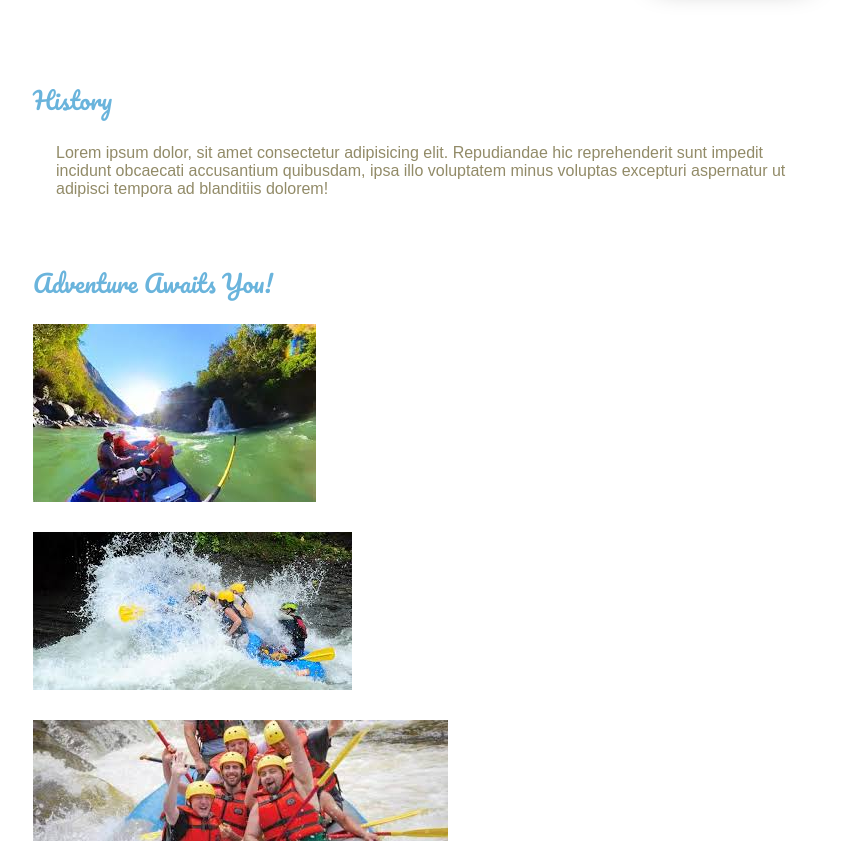
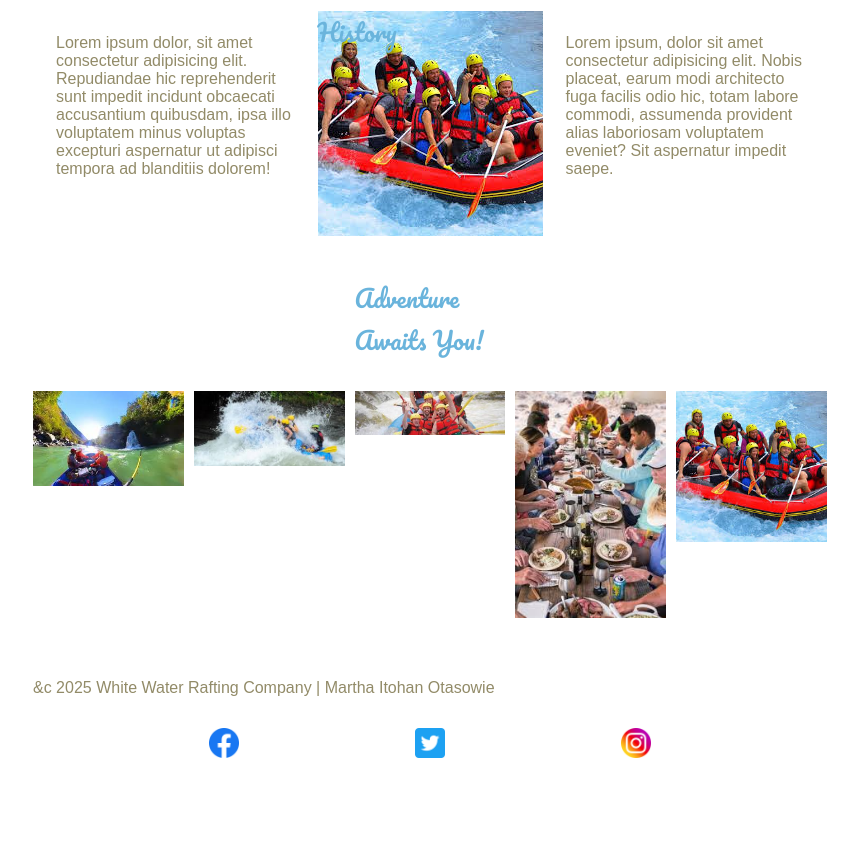
Before and after one commit to Marthagram/wdd130, a plain HTML site: page wwr/about.html in a window 1280 px wide. Shown: the part 601-1445 px from the top of the page, without its empty margins (210-1068 px from the left). After the commit the page ends 1386 px from the top, so only its background shows below. Drawn offline with Linux system fonts and the light colour scheme; a web font is replaced by a local one.

Commit message:
about page enhancement

```diff
--- a/styles/styles.css
+++ b/styles/styles.css
@@ -6,13 +6,24 @@
 :root{
     --color:darkblue;
 
+header, .grid, footer {
+    max-width: 840px;
+    margin:0 auto;
+}
 
 }
 nav {
+    display:flex;
+    flex-direction: row;
+    justify-content: space-evenly;
+    align-items: center;
     background-color: var(--color);
+
 
 }
 nav a{
+    display: block;
+    text-decoration: none;
     color: white;
     display: block;
     padding: 20px 20px 20px 30px ;
@@ -21,7 +32,14 @@ nav a{
 h1 {
     color: var(--color);
     padding-left: 50px;
+    border-bottom: 1px solid black;
 }
+.grid{
+    display: grid;
+    align-items: center;
+    grid-template-columns: 1fr 1fr;
+}
+
 main img {
     float: right;
     width: 150px;
@@ -32,15 +50,12 @@ main img {
 
 }
 main p {
-    padding-left: 50px ;
+    padding-left: 10px ;
 }
-main{
-    max-width: 640px;
-}
+
+
 aside{
     position: relative;
-    width: 550px;
-    height: 200px;
     display: inline-block;
 
 
@@ -50,6 +65,7 @@ aside{
 aside img{
     width: 150px;
     height: auto;
+
 
 }
 
@@ -67,11 +83,11 @@ footer{
 
 }
 /* Class Selectors */
-.box{
+.nigeria{
     margin: 10px;
     border: 1px solid rgb(0 0 0/10%);
     padding:10px;
-    background-color: #a6e73ef1;
+    background-color: #82bd23f1;
     color: #000;
     padding-left: 30px;
     margin-left: 45px;
--- a/wwr/about.html
+++ b/wwr/about.html
@@ -40,23 +40,29 @@
                 </article>
             </div>
             <section class="history">
-                <h2>
+                <h2 class="historyhead">
                     History
                 </h2>
-                <p>
+                <img src="images/rafting-adventure5.jpeg" alt="rafting photo">
+                <p class="first para">
                     Lorem ipsum dolor, sit amet consectetur adipisicing elit. Repudiandae hic reprehenderit sunt impedit incidunt obcaecati accusantium quibusdam,
                         ipsa illo voluptatem minus voluptas excepturi aspernatur ut adipisci tempora ad blanditiis dolorem!
+                </p>
+
+                <p class="second para">
+                    Lorem ipsum, dolor sit amet consectetur adipisicing elit. Nobis placeat, earum modi architecto fuga facilis odio hic, totam labore commodi,
+                    assumenda provident alias laboriosam voluptatem eveniet? Sit aspernatur impedit saepe.
                 </p>
             </section>
             <section class="adventure">
                 <h2>
                     Adventure Awaits You!
                 </h2>
-                <img src="images/rafting-adventure1.jpeg" alt="white Water rafting Photo">
-                <img src="images/rafting-adventure2.jpeg" alt="white Water Rafting Photo two">
-                <img src="images/rafting-adventure3.jpeg" alt="white Water Rafting Photo three">
-                <img src="images/rafting-adventure4.jpeg" alt="white Water Rafting Photo four">
-                <img src="images/rafting-adventure5.jpeg" alt="white Water Rafting Photo five">
+                <img src="images/rafting-adventure1.jpeg" alt="white Water rafting Photo" class="raftone">
+                <img src="images/rafting-adventure2.jpeg" alt="white Water Rafting Photo two" class="rafttwo">
+                <img src="images/rafting-adventure3.jpeg" alt="white Water Rafting Photo three" class="raftthree">
+                <img src="images/rafting-adventure4.jpeg" alt="white Water Rafting Photo four" class="raftfour">
+                <img src="images/rafting-adventure5.jpeg" alt="white Water Rafting Photo five" class="raftfive">
             </section>
         </main>
         <footer>
--- a/wwr/styles/rafting.css
+++ b/wwr/styles/rafting.css
@@ -7,11 +7,22 @@
     --body-font: "Amaranth", sans-serif;
 }
 
+header, main, footer{
+    width: 840px;
+    margin: 0 auto;
+}
 header{
+    display: grid;
+    grid-template-columns: 1fr 2fr ;
     background-color: var(--primary-color);
     color: var(--accent2-color);
+}
+ nav{
+    display: flex;
+    justify-content: space-evenly;
+    align-items: flex-end;
+ }
 
-}
 
 *{
     margin: 0;
@@ -25,10 +36,7 @@ body{
     color: var(--accent1-color);
 }
 
-header, main, footer{
-    width: 840px;
-    margin: 0 auto;
-}
+
 
 h1, h2{
     font-family: var(--heading-font);
@@ -90,15 +98,65 @@ nav, p, section, article{
 
 .history{
     margin-top: 80px;
+    display: grid;
+    grid-template-columns: 2fr 1fr 2fr;
+}
+
+.first para{
+    grid-column: 1/2;
+    grid-row: 1/2;
+}
+.historyhead{
+    grid-column: 2/3 ;
+    grid-row: 1/2;
+    z-index: 1;
+
+}
+.history img{
+    grid-column: 2/3 ;
+    grid-row: 1/2;
+}
+.second para{
+    grid-column: 3/4 ;
+    grid-row: 1/2;
+}
+
+
+.adventure{
+    display: grid;
+    grid-template-columns: repeat(5, 1fr);
+    gap: 10px ;
+
+
+}
+
+.raftone{
+    grid-column: 1/2;
+}
+.rafttwo{
+    grid-column: 2/3;
+
+}
+.raftthree{
+    grid-column: 3/4;
+}
+.raftfour{
+    grid-column: 4/5;
+}
+.raftfive{
+    grid-column: 5/6;
 }
 
 .adventure h2{
     margin-top: 10px;
     padding-bottom: 20px;
+    grid-column: 3/4;
 }
 
+
+
 .adventure img {
-    display: block;
     margin-bottom: 30px;
-
+    width: 100%;
+    height: auto;
 }
```
Also changed, not shown: index.html (+6 -1 lines).
